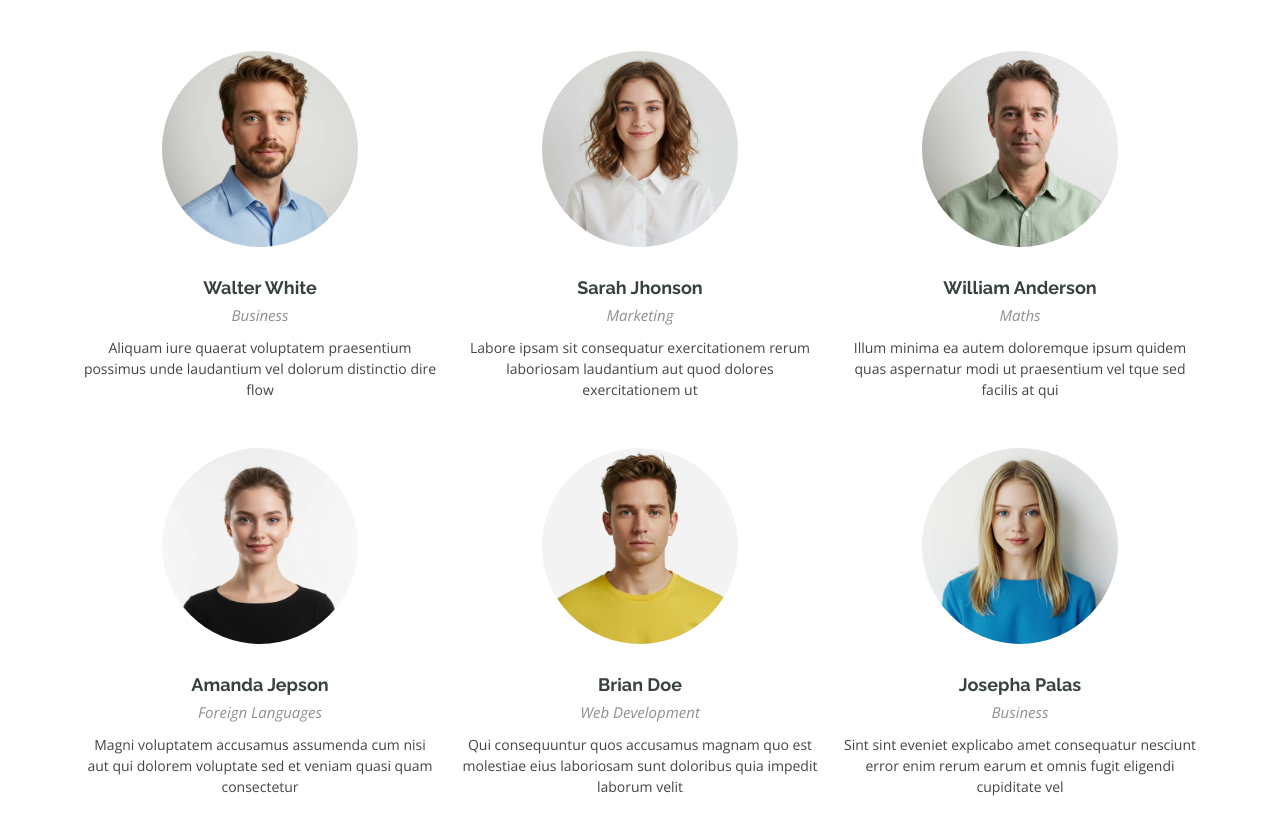
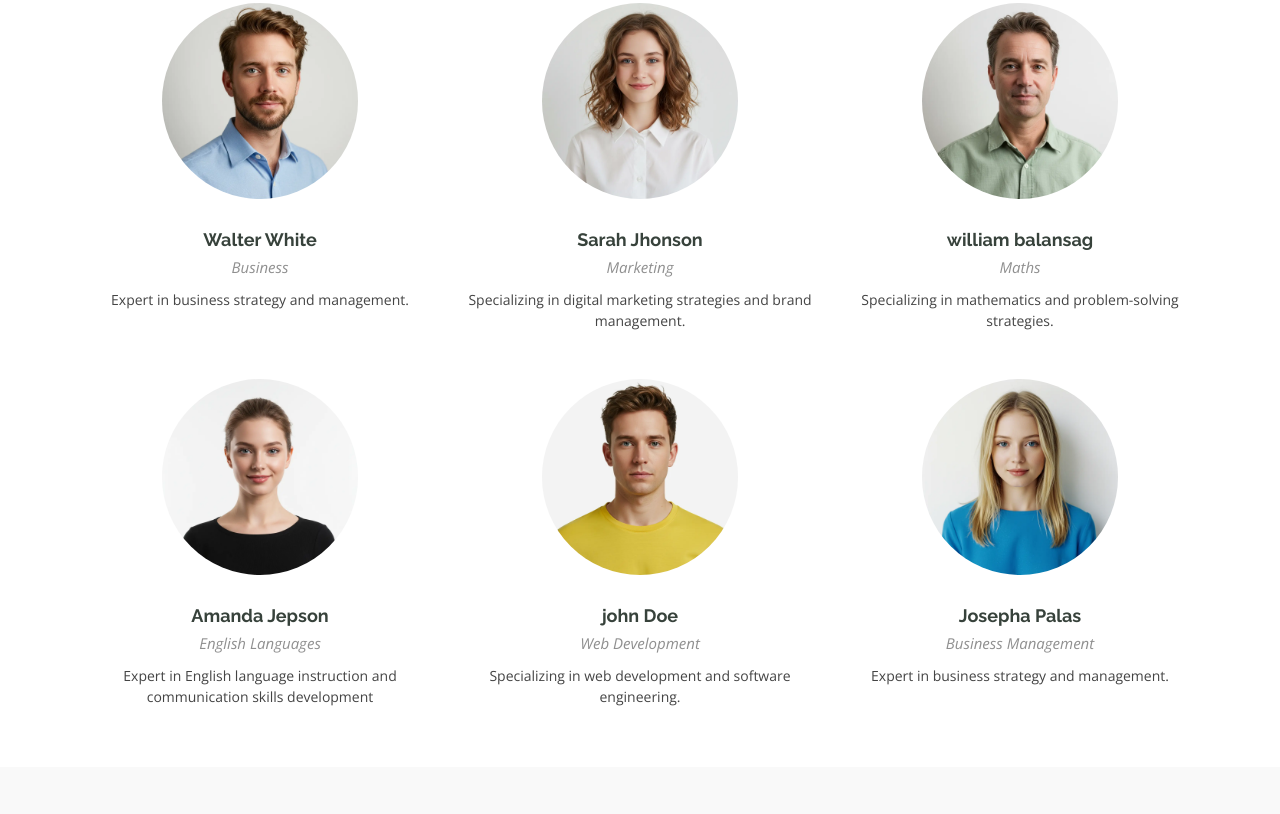
Before and after one commit to CayaKertCharls/caya-project-2, a plain HTML site: page trainers.html in a window 1280 px wide. Shown: the part 450-1264 px from the top of the page. Drawn offline with nearby package versions, Linux system fonts and the light colour scheme.

Commit message:
mentors arrange

```diff
--- a/trainers.html
+++ b/trainers.html
@@ -91,7 +91,7 @@
           <div class="row d-flex justify-content-center text-center">
             <div class="col-lg-8">
               <h1>Trainers</h1>
-              <p class="mb-0">Odio et unde deleniti. Deserunt numquam exercitationem. Officiis quo odio sint voluptas consequatur ut a odio voluptatem. Sit dolorum debitis veritatis natus dolores. Quasi ratione sint. Sit quaerat ipsum dolorem.</p>
+              <p class="mb-0">Meet our expert trainers who are passionate about helping you achieve your goals.</p>
             </div>
           </div>
         </div>
@@ -126,7 +126,7 @@
             <div class="member-info text-center">
               <h4>Walter White</h4>
               <span>Business</span>
-              <p>Aliquam iure quaerat voluptatem praesentium possimus unde laudantium vel dolorum distinctio dire flow</p>
+              <p>Expert in business strategy and management.</p>
             </div>
           </div><!-- End Team Member -->
 
@@ -143,7 +143,7 @@
             <div class="member-info text-center">
               <h4>Sarah Jhonson</h4>
               <span>Marketing</span>
-              <p>Labore ipsam sit consequatur exercitationem rerum laboriosam laudantium aut quod dolores exercitationem ut</p>
+              <p>Specializing in digital marketing strategies and brand management.</p>
             </div>
           </div><!-- End Team Member -->
 
@@ -158,9 +158,10 @@
               </div>
             </div>
             <div class="member-info text-center">
-              <h4>William Anderson</h4>
+              <h4> william balansag
+              </h4>
               <span>Maths</span>
-              <p>Illum minima ea autem doloremque ipsum quidem quas aspernatur modi ut praesentium vel tque sed facilis at qui</p>
+              <p>Specializing in mathematics and problem-solving strategies.</p>
             </div>
           </div><!-- End Team Member -->
 
@@ -176,8 +177,8 @@
             </div>
             <div class="member-info text-center">
               <h4>Amanda Jepson</h4>
-              <span>Foreign Languages</span>
-              <p>Magni voluptatem accusamus assumenda cum nisi aut qui dolorem voluptate sed et veniam quasi quam consectetur</p>
+              <span>English Languages</span>
+              <p>Expert in English language instruction and communication skills development</p>
             </div>
           </div><!-- End Team Member -->
 
@@ -192,9 +193,9 @@
               </div>
             </div>
             <div class="member-info text-center">
-              <h4>Brian Doe</h4>
+              <h4>john Doe</h4>
               <span>Web Development<br></span>
-              <p>Qui consequuntur quos accusamus magnam quo est molestiae eius laboriosam sunt doloribus quia impedit laborum velit</p>
+              <p>Specializing in web development and software engineering.</p>
             </div>
           </div><!-- End Team Member -->
 
@@ -210,8 +211,8 @@
             </div>
             <div class="member-info text-center">
               <h4>Josepha Palas</h4>
-              <span>Business</span>
-              <p>Sint sint eveniet explicabo amet consequatur nesciunt error enim rerum earum et omnis fugit eligendi cupiditate vel</p>
+              <span>Business Management</span>
+              <p>Expert in business strategy and management.</p>
             </div>
           </div><!-- End Team Member -->
 
```
